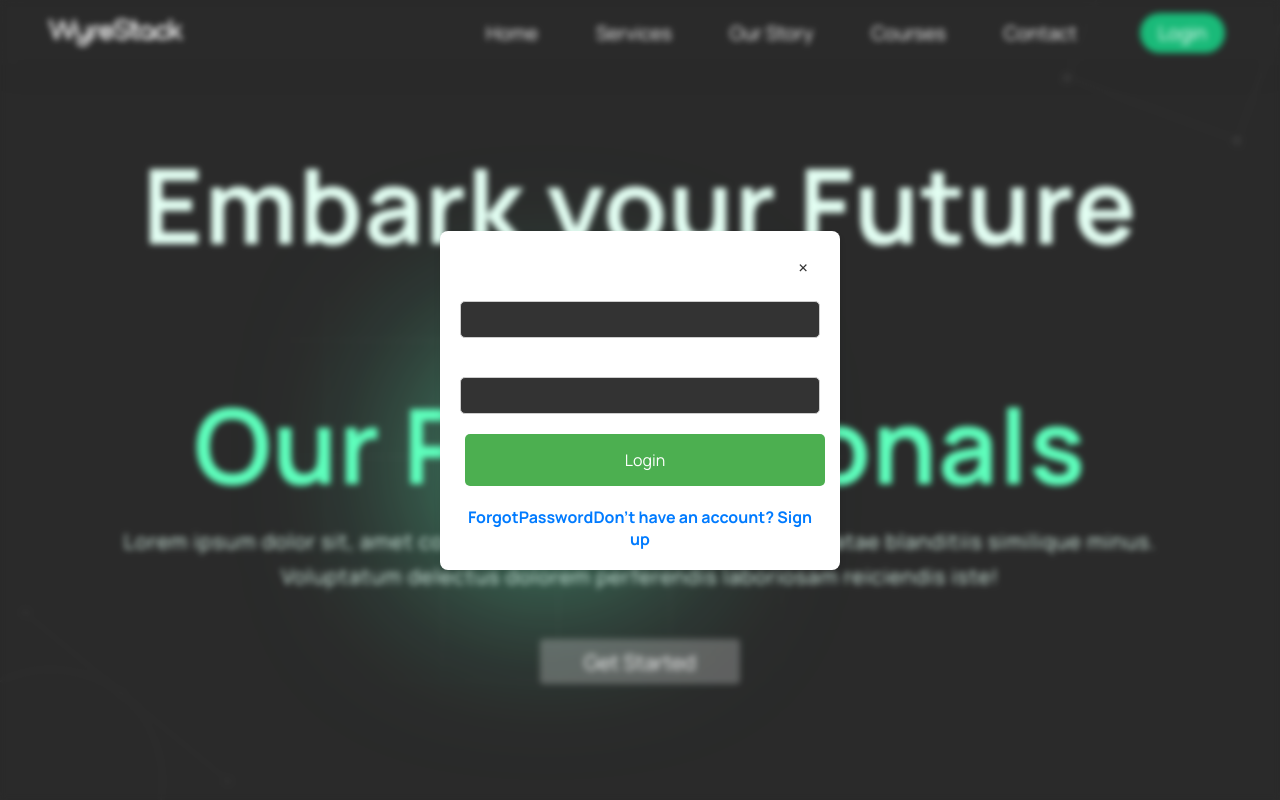
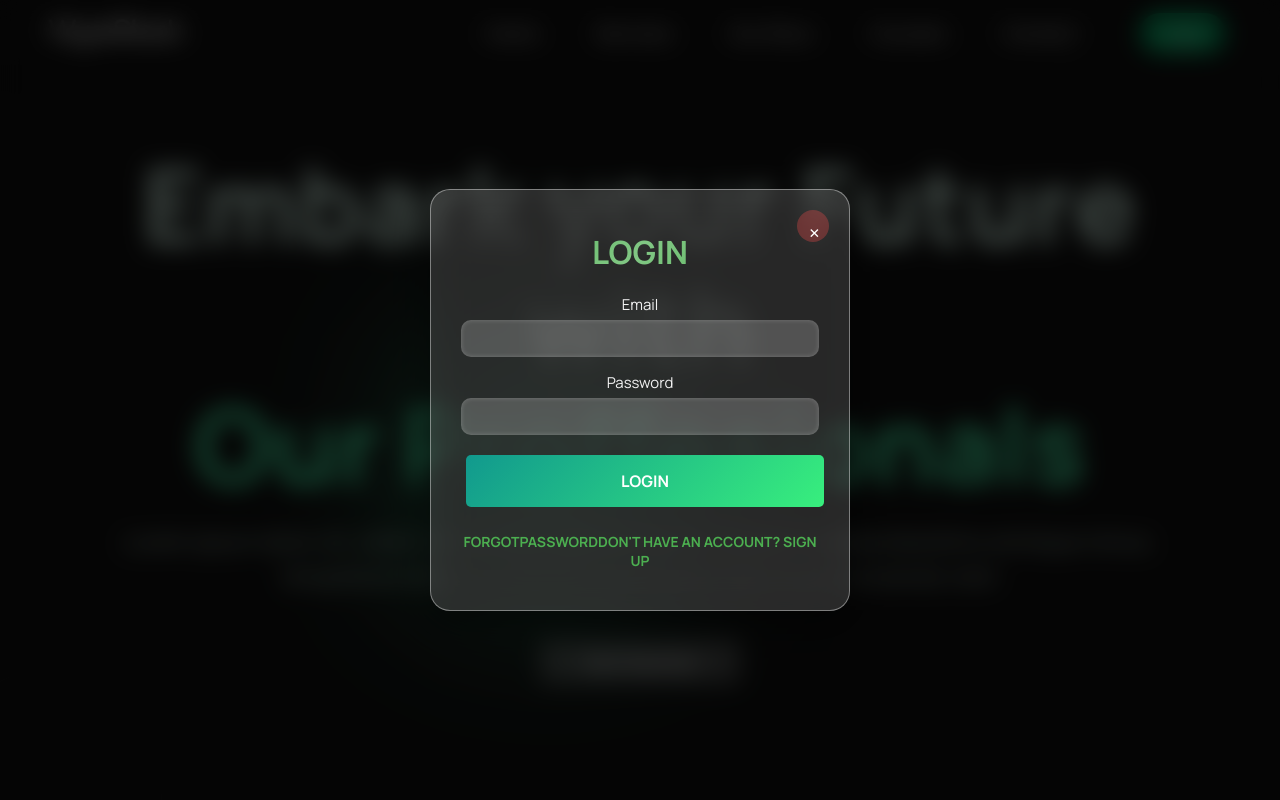
Before and after one commit to YachavarapuKarthik/wyrestack, a React (Vite) app in the folder client/: page / in a window 1280 px wide. Both pictures are taken after a click on the button "Login". Shown: the top 800 px of the page. Built offline with nearby package versions, Linux system fonts and the light colour scheme.

Commit message:
4 sections

```diff
--- a/client/src/css/LandingPage.css
+++ b/client/src/css/LandingPage.css
@@ -1561,7 +1561,7 @@
   .testimonials-wrapper {
     position: relative;
     width: 100%;
-    min-height: 400px;
+    /* min-height: 400px; */
     overflow: visible;
     align-items: center;
   }
--- a/client/src/index.css
+++ b/client/src/index.css
@@ -36,7 +36,6 @@ html{
 
 
 /* LoginPopup*/
-
 /* Modal Overlay */
 .modal-overlay {
   position: fixed;
@@ -44,123 +43,182 @@ html{
   left: 0;
   width: 100%;
   height: 100%;
-    background: rgba(255, 255, 255, 0.1); backdrop-filter: blur(3px);
+  background: rgba(0, 0, 0, 0.7); /* Slightly darker overlay */
+  backdrop-filter: blur(12px); /* Enhanced blur */
   display: flex;
   justify-content: center;
   align-items: center;
   z-index: 1000;
+  animation: fadeIn 0.5s ease-in-out; /* Smooth overlay fade-in */
 }
 
 /* Modal Content */
 .modal-content {
-    background: white;
-    width: 400px;
-    padding: 20px;
-    border-radius: 8px;
+  background: rgba(255, 255, 255, 0.15); /* Subtle white transparency */
+  backdrop-filter: blur(20px); /* Stronger glassmorphism effect */
+  border: 1px solid rgba(255, 255, 255, 0.4);
+  border-radius: 20px; /* Rounded corners for elegance */
+  padding: 40px 30px;
+  width: 90%;
+  max-width: 420px;
+  color: #ffffff;
+  text-align: center;
+  box-shadow: 0 10px 40px rgba(0, 0, 0, 0.5); /* Deep shadow for pop effect */
+  animation: popUp 0.6s ease-out; /* Smooth pop-up animation */
   position: relative;
-    box-shadow: 0 4px 6px rgba(0, 0, 0, 0.1);
 }
 
 /* Close Button */
 .close-btn {
   position: absolute;
-    top: 10px;
+  top: 15px;
   right: 15px;
-    font-size: 20px;
-    background: none;
+  font-size: 22px;
+  color: #fff;
+  background: rgba(255, 75, 75, 0.3); /* Subtle red */
   border: none;
-    color: #333;
+  border-radius: 50%;
+  width: 32px;
+  height: 32px;
   cursor: pointer;
+  transition: all 0.3s ease;
 }
 
-  /* Open Modal Button */
-  .open-modal-btn {
-    background: #007bff;
-    color: white;
-    border: none;
-    padding: 10px 20px;
-    border-radius: 5px;
-    cursor: pointer;
+.close-btn:hover {
+  background: rgba(255, 75, 75, 0.8); /* Intense red on hover */
+  transform: rotate(180deg) scale(1.2); /* Rotate + scale effect */
 }
 
-  .open-modal-btn:hover {
-    background: #0056b3;
+/* Form Heading */
+h3 {
+  font-size: 2rem;
+  font-weight: bold;
+  background: linear-gradient(135deg, #4caf50, #81c784, #4caf50);
+  -webkit-background-clip: text;
+  -webkit-text-fill-color: transparent;
+  margin-bottom: 20px;
+  text-transform: uppercase;
 }
 
-  /* Form Group */
+/* Form Group Styling */
 .form-group {
-    margin-bottom: 15px;
+  margin-bottom: 20px;
 }
 
 .form-group label {
   display: block;
-    font-weight: bold;
-    margin-bottom: 5px;
+  color: #f2f2f2;
+  margin-bottom: 8px;
+  font-size: 15px;
+  text-transform: capitalize;
 }
 
 .form-group input {
   width: 100%;
-    padding: 8px;
-    border: 1px solid #ccc;
-    border-radius: 5px;
+  padding: 12px 16px;
+  border-radius: 10px;
+  border: none;
+  background: rgba(255, 255, 255, 0.2);
+  color: #fff;
+  font-size: 15px;
+  transition: all 0.3s ease;
+  box-shadow: inset 0 0 5px rgba(255, 255, 255, 0.2); /* Glow effect */
+}
+
+.form-group input:focus {
+  outline: none;
+  border: 2px solid #4caf50; /* Green border on focus */
+  background: rgba(255, 255, 255, 0.3);
+  box-shadow: 0 0 10px rgba(76, 175, 80, 0.5);
 }
 
 /* Submit Button */
 .submit-btn {
-    background: #28a745;
+  background: linear-gradient(135deg, #11998e, #38ef7d); /* Multi-color gradient */
   color: white;
   border: none;
-    padding: 10px 20px;
-    border-radius: 5px;
+  padding: 14px 20px;
+  border-radius: 10px;
+  font-size: 16px;
+  font-weight: bold;
+  text-transform: uppercase;
   cursor: pointer;
   width: 100%;
+  transition: all 0.3s ease;
+  /* box-shadow: 0 8px 15px rgba(0, 123, 255, 0.4);  */
 }
 
 .submit-btn:hover {
-    background: #218838;
+  transform: scale(1.05); /* Slight zoom */
+  background: linear-gradient(135deg, #38ef7d, #11998e);
+  /* box-shadow: 0 12px 20px rgba(0, 123, 255, 0.6); */
 }
 
-  /* Toggle Form Text */
+/* Error Message */
+.error {
+  color: #ff4b4b;
+  font-weight: bold;
+  padding: 10px;
+  background: rgba(255, 75, 75, 0.1);
+  border-radius: 8px;
+  margin-bottom: 15px;
+  box-shadow: 0 0 10px rgba(255, 75, 75, 0.3);
+}
+
+/* Toggle Form */
 .toggle-form {
-    margin-top: 15px;
-    text-align: center;
+  margin-top: 20px;
+  font-size: 14px;
 }
 
 .toggle-form span {
-    color: #007bff;
+  color: #4caf50;
   cursor: pointer;
+  text-transform: uppercase;
   font-weight: bold;
+  transition: color 0.3s ease;
 }
 
 .toggle-form span:hover {
-    text-decoration: underline;
+  color: #81c784;
 }
 
-/* icon css */
-.user-avatar-container {
-    display: flex;
-    align-items: center;
-    gap: 10px;
+/* Responsive Design */
+@media (max-width: 768px) {
+  .modal-content {
+    padding: 25px;
   }
 
-  .user-avatar {
-    width: 40px;
-    height: 40px;
-    border-radius: 50%;
-    cursor: pointer;
+  h3 {
+    font-size: 1.8rem;
   }
 
-  .logout-btn {
-    background-color: transparent;
-    color: #007bff;
-    border: none;
-    cursor: pointer;
-    font-size: 16px;
+  .submit-btn {
+    font-size: 15px;
+  }
 }
 
-  .logout-btn:hover {
-    text-decoration: underline;
+/* Animations */
+@keyframes fadeIn {
+  from {
+    opacity: 0;
   }
+  to {
+    opacity: 1;
+  }
+}
+
+@keyframes popUp {
+  0% {
+    transform: scale(0.8);
+    opacity: 0;
+  }
+  100% {
+    transform: scale(1);
+    opacity: 1;
+  }
+}
+
 
 /* Footer */
 
```
Lines whose indentation alone changed are shown as unchanged.
